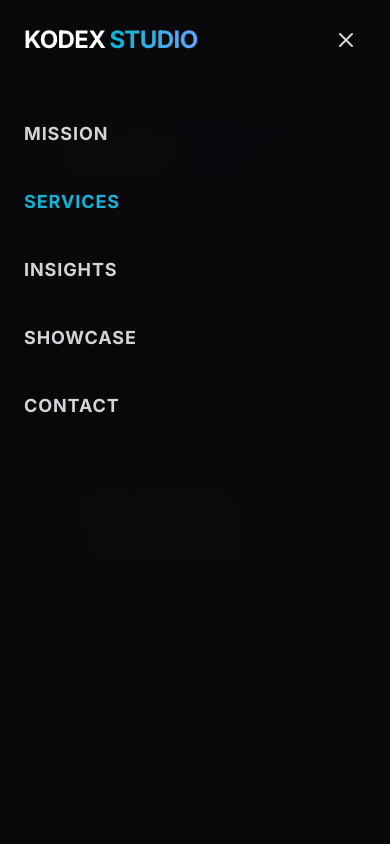
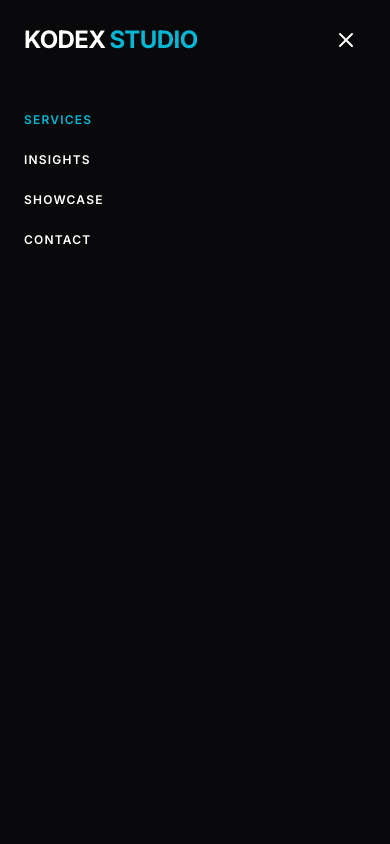
Before and after one commit to nessakodo/kodex, a React (Vite) app: page /services in a window 390 px wide. Both pictures are taken after a click on the button "Toggle menu". Shown: the top 844 px of the page. Built offline with nearby package versions, Linux system fonts and the light colour scheme; the HTML template or start-up script is replaced by a standard one.

Commit message:
adding enhanced mobile nav

```diff
--- a/src/App.tsx
+++ b/src/App.tsx
@@ -2,7 +2,7 @@
 import { Toaster as Sonner } from "@/components/ui/sonner";
 import { TooltipProvider } from "@/components/ui/tooltip";
 import { QueryClient, QueryClientProvider } from "@tanstack/react-query";
-import { BrowserRouter, Routes, Route } from "react-router-dom";
+import { BrowserRouter, Routes, Route, useLocation } from "react-router-dom";
 import { Header } from "@/components/layout/Header";
 import { Footer } from "@/components/layout/Footer";
 import { ScrollToTop } from "@/components/layout/ScrollToTop";
@@ -21,6 +21,36 @@
 
 const queryClient = new QueryClient();
 
+function AppContent() {
+  const location = useLocation();
+  const isHome = location.pathname === "/";
+
+  return (
+    <div className="flex min-h-screen flex-col bg-background">
+      <a href="#main-content" className="skip-link">
+        Skip to main content
+      </a>
+      <Header />
+      <main id="main-content" className={`flex-1 ${!isHome ? 'pt-20' : ''}`}>
+        <Routes>
+          <Route path="/" element={<Index />} />
+          <Route path="/mission" element={<Mission />} />
+          <Route path="/services" element={<Services />} />
+          <Route path="/insights" element={<Insights />} />
+          <Route path="/showcase" element={<Showcase />} />
+          <Route path="/showcase/:slug" element={<CaseStudyDetail />} />
+          <Route path="/contact" element={<Contact />} />
+          <Route path="/security" element={<Security />} />
+          <Route path="/careers" element={<Careers />} />
+          <Route path="/terms" element={<Terms />} />
+          <Route path="*" element={<NotFound />} />
+        </Routes>
+      </main>
+      <Footer />
+    </div>
+  );
+}
+
 const App = () => (
   <QueryClientProvider client={queryClient}>
     <Helmet defaultTitle="KODEX STUDIO - Security Infrastructure for Modern Software">
@@ -37,28 +67,7 @@
       <Sonner />
       <BrowserRouter>
         <ScrollToTop />
-        <div className="flex min-h-screen flex-col bg-background">
-          <a href="#main-content" className="skip-link">
-            Skip to main content
-          </a>
-          <Header />
-          <main id="main-content" className="flex-1">
-            <Routes>
-              <Route path="/" element={<Index />} />
-              <Route path="/mission" element={<Mission />} />
-              <Route path="/services" element={<Services />} />
-              <Route path="/insights" element={<Insights />} />
-              <Route path="/showcase" element={<Showcase />} />
-              <Route path="/showcase/:slug" element={<CaseStudyDetail />} />
-              <Route path="/contact" element={<Contact />} />
-              <Route path="/security" element={<Security />} />
-              <Route path="/careers" element={<Careers />} />
-              <Route path="/terms" element={<Terms />} />
-              <Route path="*" element={<NotFound />} />
-            </Routes>
-          </main>
-          <Footer />
-        </div>
+        <AppContent />
       </BrowserRouter>
     </TooltipProvider>
   </QueryClientProvider>
--- a/src/components/layout/Header.tsx
+++ b/src/components/layout/Header.tsx
@@ -3,17 +3,9 @@
 import { Menu, X } from "lucide-react";
 
 const navigation = [
-  { name: "MISSION", href: "/mission" },
   { name: "SERVICES", href: "/services" },
   { name: "INSIGHTS", href: "/insights" },
   { name: "SHOWCASE", href: "/showcase" },
-  { name: "CONTACT", href: "/contact" },
-];
-
-const homeNavigation = [
-  { name: "SERVICES", href: "#services" },
-  { name: "SHOWCASE", href: "#projects" },
-  { name: "INSIGHTS", href: "/insights" },
   { name: "CONTACT", href: "/contact" },
 ];
 
@@ -24,77 +16,54 @@
   const isHome = location.pathname === "/";
 
   useEffect(() => {
+    setMobileMenuOpen(false);
+  }, [location]);
+
+  useEffect(() => {
+    if (!isHome) return;
+
     const handleScroll = () => {
       setScrolled(window.scrollY > 50);
     };
 
     window.addEventListener("scroll", handleScroll);
     return () => window.removeEventListener("scroll", handleScroll);
-  }, []);
-
-  useEffect(() => {
-    setMobileMenuOpen(false);
-  }, [location]);
-
-  const handleNavClick = (href: string) => {
-    if (href.startsWith("#")) {
-      const element = document.querySelector(href);
-      if (element) {
-        element.scrollIntoView({ behavior: "smooth" });
-      }
-    }
-  };
-
-  const currentNav = isHome ? homeNavigation : navigation;
+  }, [isHome]);
 
   return (
     <header
       className={`fixed top-0 w-full z-50 transition-all duration-300 ${
-        scrolled
-          ? "bg-neutral-0/90 backdrop-blur-xl border-b border-neutral-200 shadow-lg shadow-cyan-500/5"
-          : "bg-transparent"
+        isHome
+          ? scrolled
+            ? "bg-neutral-0/95 backdrop-blur-md border-b border-neutral-200"
+            : "bg-transparent border-b border-transparent"
+          : "bg-neutral-0 border-b border-neutral-200"
       }`}
     >
       <nav className="mx-auto flex max-w-7xl items-center justify-between px-6 h-20">
         <Link to="/" className="flex items-center group">
           <span className="text-2xl font-bold tracking-tight">
             <span className="text-neutral-950">KODEX</span>
-            <span className="gradient-accent-text ml-1">STUDIO</span>
+            <span className="text-cyan-400 ml-1">STUDIO</span>
           </span>
         </Link>
 
         {/* Desktop navigation */}
         <div className="hidden md:flex md:gap-x-8">
-          {currentNav.map((item) => {
+          {navigation.map((item) => {
             const isActive = location.pathname === item.href;
-            const isHashLink = item.href.startsWith("#");
-
-            if (isHashLink && isHome) {
-              return (
-                <button
-                  key={item.name}
-                  onClick={() => handleNavClick(item.href)}
-                  className="text-xs font-semibold tracking-widest text-neutral-600 hover:text-cyan-400 transition-colors-smooth uppercase"
-                >
-                  {item.name}
-                </button>
-              );
-            }
 
             return (
               <Link
                 key={item.name}
                 to={item.href}
-                className={`text-xs font-semibold tracking-widest transition-colors-smooth uppercase relative ${
+                className={`text-xs font-semibold tracking-widest transition-colors uppercase ${
                   isActive
                     ? "text-cyan-400"
-                    : "text-neutral-600 hover:text-cyan-400"
+                    : "text-neutral-950 hover:text-cyan-400"
                 }`}
               >
                 {item.name}
-                {isActive && (
-                  <span className="absolute -bottom-[25px] left-0 right-0 h-0.5 bg-gradient-accent" />
-                )}
               </Link>
             );
           })}
@@ -103,49 +72,44 @@
         {/* Mobile menu button */}
         <button
           type="button"
-          className="md:hidden p-2 text-neutral-600 hover:text-cyan-400 transition-colors"
+          className="md:hidden p-2 text-neutral-950 hover:text-cyan-400 transition-colors relative"
           onClick={() => setMobileMenuOpen(!mobileMenuOpen)}
           aria-label="Toggle menu"
         >
-          {mobileMenuOpen ? (
-            <X className="h-6 w-6" />
-          ) : (
-            <Menu className="h-6 w-6" />
-          )}
+          <div className="relative w-6 h-6">
+            <Menu
+              className={`h-6 w-6 absolute inset-0 transition-all duration-300 ${
+                mobileMenuOpen
+                  ? 'opacity-0 rotate-90 scale-50'
+                  : 'opacity-100 rotate-0 scale-100'
+              }`}
+            />
+            <X
+              className={`h-6 w-6 absolute inset-0 transition-all duration-300 ${
+                mobileMenuOpen
+                  ? 'opacity-100 rotate-0 scale-100'
+                  : 'opacity-0 -rotate-90 scale-50'
+              }`}
+            />
+          </div>
         </button>
       </nav>
 
       {/* Mobile menu */}
       {mobileMenuOpen && (
-        <div className="md:hidden fixed inset-0 top-20 bg-neutral-0/95 backdrop-blur-xl z-40 animate-fade-in">
+        <div className="md:hidden fixed inset-0 top-20 bg-neutral-0 z-40 animate-fade-in">
           <div className="flex flex-col px-6 py-8 gap-6">
-            {currentNav.map((item) => {
+            {navigation.map((item) => {
               const isActive = location.pathname === item.href;
-              const isHashLink = item.href.startsWith("#");
-
-              if (isHashLink && isHome) {
-                return (
-                  <button
-                    key={item.name}
-                    onClick={() => {
-                      handleNavClick(item.href);
-                      setMobileMenuOpen(false);
-                    }}
-                    className="text-lg font-bold uppercase tracking-wider py-2 text-neutral-600 hover:text-cyan-400 text-left"
-                  >
-                    {item.name}
-                  </button>
-                );
-              }
 
               return (
                 <Link
                   key={item.name}
                   to={item.href}
-                  className={`text-lg font-bold uppercase tracking-wider py-2 ${
+                  className={`text-xs font-semibold tracking-widest transition-colors uppercase ${
                     isActive
-                      ? "gradient-accent-text"
-                      : "text-neutral-600 hover:text-cyan-400"
+                      ? "text-cyan-400"
+                      : "text-neutral-950 hover:text-cyan-400"
                   }`}
                 >
                   {item.name}
--- a/src/components/modules/Hero.tsx
+++ b/src/components/modules/Hero.tsx
@@ -49,8 +49,8 @@
       </Container>
 
       {/* Scroll indicator */}
-      <div className="absolute bottom-8 left-1/2 -translate-x-1/2 animate-bounce">
-        <div className="w-6 h-10 border-2 border-neutral-300 rounded-full flex justify-center pt-2">
+      <div className="absolute bottom-8 left-1/2 -translate-x-1/2 animate-bounce z-10 flex justify-center">
+        <div className="w-6 h-10 border-2 border-neutral-300 rounded-full flex items-start justify-center pt-2">
           <div className="w-1 h-3 bg-gradient-accent rounded-full" />
         </div>
       </div>
--- a/src/pages/Services.tsx
+++ b/src/pages/Services.tsx
@@ -1,9 +1,7 @@
 import { Container } from "@/components/layout/Container";
-import { ShieldCheck, Lock, Activity, Code, Cloud, Search } from "lucide-react";
 
 const services = [
   {
-    icon: ShieldCheck,
     title: "Security Architecture",
     description:
       "Design and implementation of secure system architectures using defense-in-depth and zero-trust principles.",
@@ -16,7 +14,6 @@
     ],
   },
   {
-    icon: Lock,
     title: "Application Security",
     description:
       "Comprehensive application security from code to deployment, ensuring secure software development lifecycles.",
@@ -29,7 +26,6 @@
     ],
   },
   {
-    icon: Activity,
     title: "Security Operations",
     description:
       "Continuous security monitoring, incident response, and operational security management.",
@@ -42,7 +38,6 @@
     ],
   },
   {
-    icon: Code,
     title: "Secure Development",
     description:
       "Embedding security into the development process with tooling, automation, and best practices.",
@@ -55,7 +50,6 @@
     ],
   },
   {
-    icon: Cloud,
     title: "Cloud Security",
     description:
       "Cloud-native security implementation across AWS, Azure, and GCP with focus on scalability and compliance.",
@@ -68,7 +62,6 @@
     ],
   },
   {
-    icon: Search,
     title: "Security Assessment",
     description:
       "Comprehensive security evaluations to identify vulnerabilities and provide actionable remediation guidance.",
@@ -103,13 +96,7 @@
               key={idx}
               className="border border-border rounded-lg p-8 bg-card hover:border-cyan-400/50 hover:shadow-lg hover:shadow-cyan-400/10 transition-all group"
             >
-              <div className="w-12 h-12 rounded-full bg-accent-subtle flex items-center justify-center mb-6">
-                <service.icon
-                  className="h-6 w-6 text-accent"
-                  strokeWidth={1.5}
-                />
-              </div>
-              <h2 className="h3 mb-3">{service.title}</h2>
+              <h2 className="h3 mb-4">{service.title}</h2>
               <p className="text-sm text-neutral-600 mb-6 leading-relaxed">
                 {service.description}
               </p>
```
Also changed, not shown: src/components/modules/CaseStudyPreview.tsx (+18 -5 lines).
